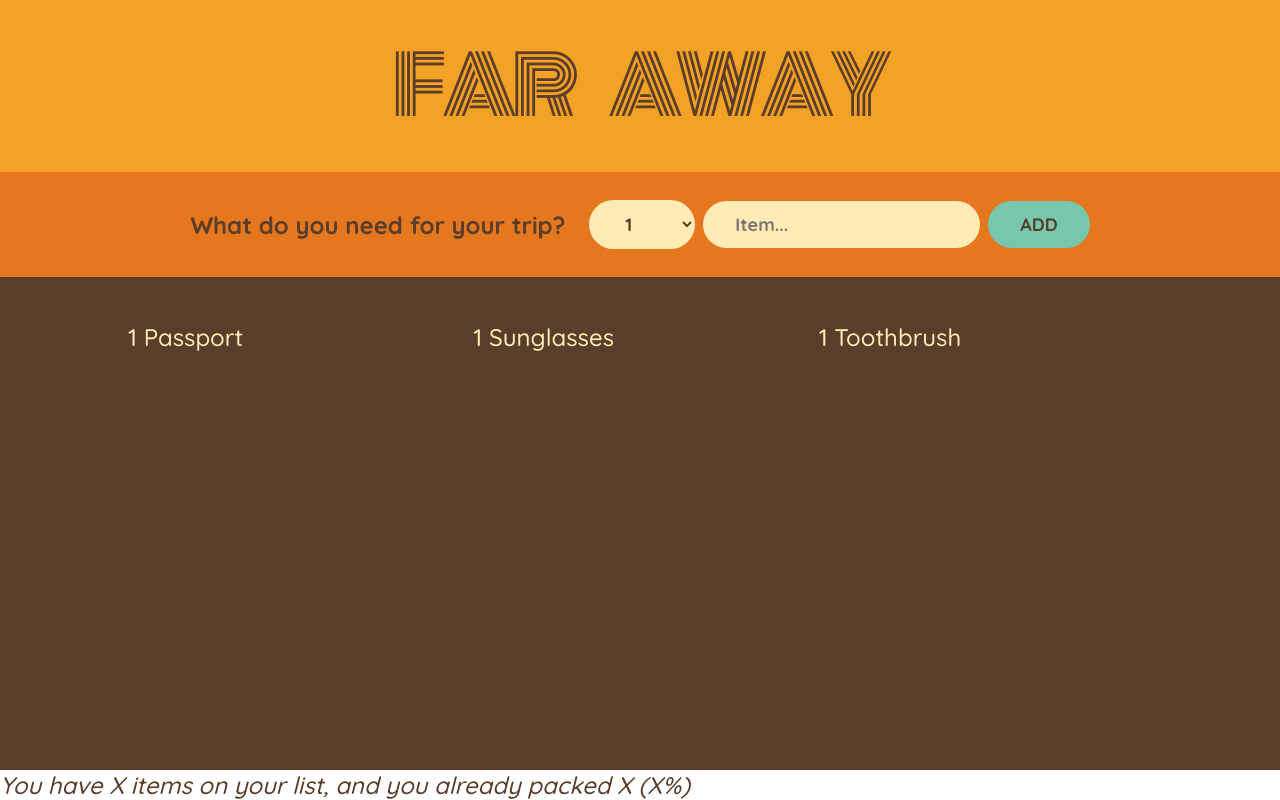
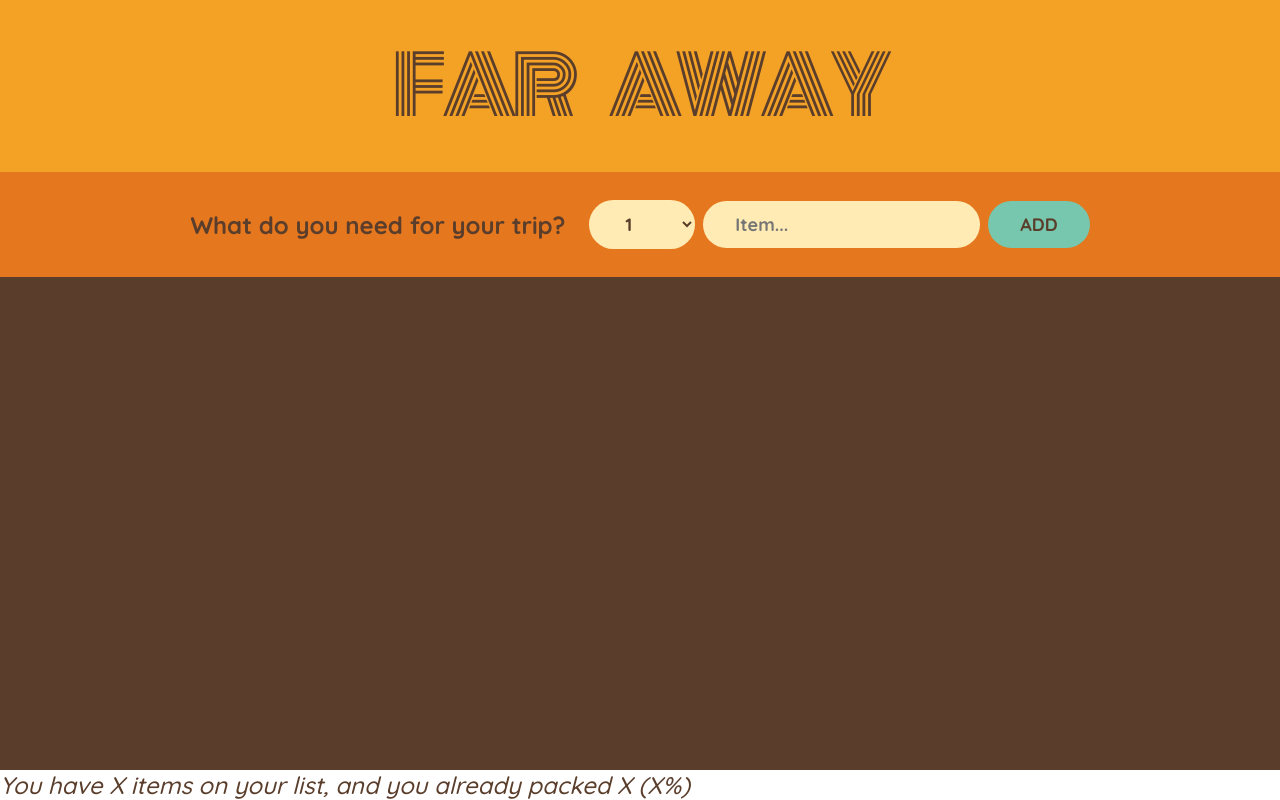
Before and after one commit to leaves1205/travel-list, a React (Create React App) app: page / in a window 1280 px wide. Built offline with nearby package versions, Linux system fonts and the light colour scheme.

Commit message:
ststus update

```diff
--- a/src/App.js
+++ b/src/App.js
@@ -6,11 +6,16 @@
 ];
 
 export default function App() {
+  const [items, setItems] = useState([]);
+  function handleAddItem(item) {
+    setItems((items) => [...items, item]);
+  }
+
   return (
     <div className="app">
       <Logo />
-      <Form />
-      <PackingList />
+      <Form onAddItem={handleAddItem} />
+      <PackingList items={items} />
       <Status />
     </div>
   );
@@ -20,15 +25,16 @@
   return <h1> Far Away </h1>;
 }
 
-function Form() {
+function Form({ onAddItem }) {
   const [description, setDescription] = useState("");
   const [quantity, setQuantity] = useState(1);
+
   function handleSubmit(event) {
     event.preventDefault();
     if (!description) return;
 
     const newItem = { description, quantity, packed: false, id: Date.now() };
-
+    onAddItem(newItem);
     setDescription("");
     setQuantity(1);
   }
@@ -56,11 +62,11 @@
   );
 }
 
-function PackingList() {
+function PackingList({ items }) {
   return (
     <div className="list">
       <ul>
-        {initialItems.map((item) => (
+        {items.map((item) => (
           <Item key={item.id} item={item} />
         ))}
       </ul>
```
